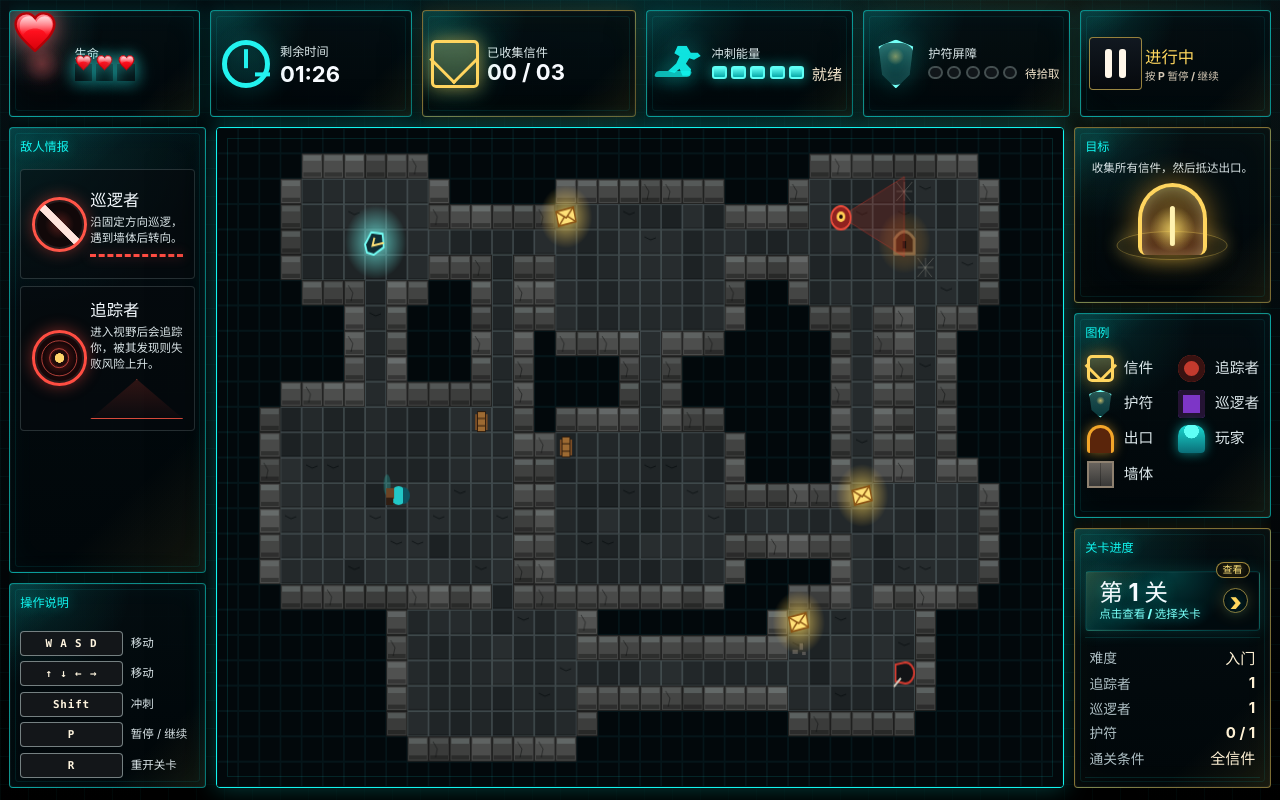
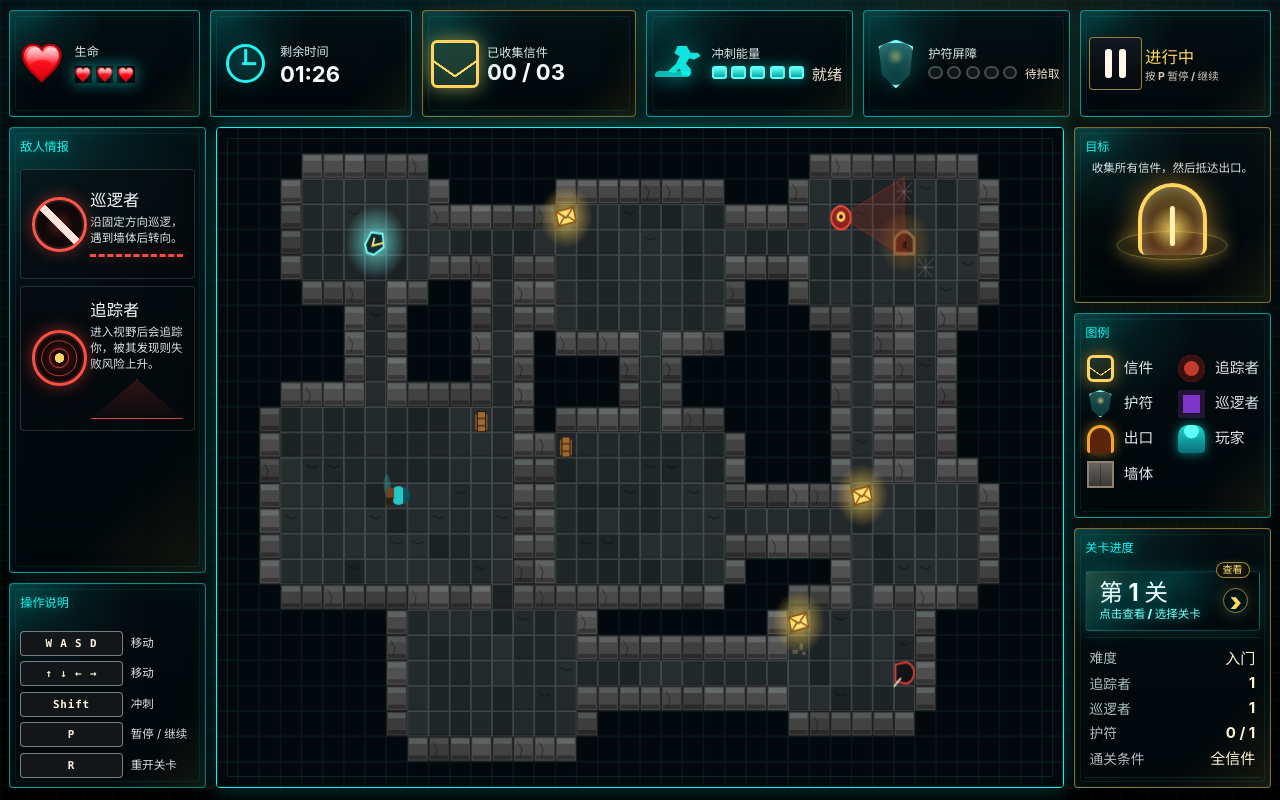
Before and after one commit to WuYuJie0530/Dungeon-Courier, a website built with Vite: page index.html in a window 1280 px wide. Built offline with nearby package versions, Linux system fonts and the light colour scheme.

Commit message:
Polish HUD and failure action icons

```diff
--- a/src/style.css
+++ b/src/style.css
@@ -228,6 +228,16 @@ input {
   filter: drop-shadow(0 0 13px rgba(17, 244, 238, 0.46));
 }
 
+.lives-card {
+  grid-template-columns: clamp(3.45rem, 3.85vw, 4.25rem) minmax(0, 1fr);
+}
+
+.lives-card > div:last-child {
+  display: grid;
+  align-content: center;
+  gap: clamp(0.24rem, 0.32vw, 0.38rem);
+}
+
 .heart-symbol {
   position: relative;
   width: clamp(2.35rem, 2.82vw, 3.05rem);
@@ -269,46 +279,57 @@ input {
 
 .clock-symbol {
   position: relative;
-  border: 5px solid #23f3ef;
+  border: 0;
   border-radius: 50%;
+  background: none;
 }
 
 .clock-symbol::before,
 .clock-symbol::after {
   content: "";
   position: absolute;
-  background: #23f3ef;
-  transform-origin: bottom center;
 }
 
 .clock-symbol::before {
-  width: 4px;
-  height: 1.2rem;
-  transform: translateY(-0.3rem);
+  inset: 9%;
+  border: clamp(3px, 0.28vw, 4px) solid #23f3ef;
+  border-radius: 50%;
+  background:
+    radial-gradient(circle at 50% 50%, #23f3ef 0 7%, transparent 8%),
+    rgba(35, 243, 239, 0.05);
 }
 
 .clock-symbol::after {
-  width: 4px;
-  height: 0.95rem;
-  transform: translate(0.55rem, 0.2rem) rotate(90deg);
+  top: 50%;
+  left: 50%;
+  width: 66%;
+  height: 66%;
+  background:
+    linear-gradient(#23f3ef, #23f3ef) 50% 8% / clamp(3px, 0.24vw, 4px) 42% no-repeat,
+    linear-gradient(#23f3ef, #23f3ef) 73% 50% / 46% clamp(3px, 0.24vw, 4px) no-repeat;
+  transform: translate(-50%, -50%);
 }
 
 .letter-symbol,
 .letter-legend {
+  position: relative;
   border: 3px solid #ffd55f;
-  border-radius: 5px;
-  background: linear-gradient(180deg, rgba(255, 228, 121, 0.28), rgba(241, 160, 36, 0.16));
+  border-radius: 6px;
+  background: rgba(255, 215, 95, 0.1);
   box-shadow: 0 0 18px rgba(255, 191, 64, 0.55);
 }
 
 .letter-symbol::before,
 .letter-legend::before {
   content: "";
-  width: 2rem;
-  height: 2rem;
-  border-left: 3px solid #ffd55f;
-  border-bottom: 3px solid #ffd55f;
-  transform: rotate(-45deg) translate(0.15rem, -0.2rem);
+  position: absolute;
+  inset: 0;
+  width: auto;
+  height: auto;
+  border: 0;
+  background:
+    linear-gradient(35deg, transparent 47%, #ffd55f 48% 53%, transparent 54%) left bottom / 50% 72% no-repeat,
+    linear-gradient(-35deg, transparent 47%, #ffd55f 48% 53%, transparent 54%) right bottom / 50% 72% no-repeat;
 }
 
 .charm-legend {
@@ -431,25 +452,23 @@ input {
   place-items: center;
   border: 0;
   border-radius: 0;
-  background:
-    radial-gradient(circle at 50% 52%, rgba(255, 112, 112, 0.18), transparent 48%),
-    radial-gradient(circle at 50% 50%, rgba(255, 73, 83, 0.14), transparent 68%);
+  background: none;
   box-shadow: none;
   transform: none;
-  filter:
-    drop-shadow(0 0 10px rgba(255, 111, 109, 0.58))
-    drop-shadow(0 0 22px rgba(255, 68, 82, 0.3));
+  filter: none;
 }
 
 .heart-symbol::before {
   content: "";
   position: absolute;
+  top: 50%;
+  left: 50%;
   width: 88%;
   height: 82%;
   border: 0;
   border-radius: 0;
   background: var(--heart-icon) center / contain no-repeat;
-  transform: translateY(0.08rem);
+  transform: translate(-50%, -50%);
   box-shadow: none;
 }
 
@@ -465,19 +484,21 @@ input {
   border: 0;
   border-radius: 0;
   background: none;
-  filter: drop-shadow(0 0 0.42rem rgba(80, 255, 247, 0.58));
+  filter: none;
   transform: none;
 }
 
 .life-pip::before {
   content: "";
   position: absolute;
+  top: 50%;
+  left: 50%;
   width: 100%;
   height: 94%;
   border: 0;
   border-radius: 0;
   background: var(--heart-icon) center / contain no-repeat;
-  transform: none;
+  transform: translate(-50%, -50%);
   box-shadow: none;
 }
 
@@ -1266,6 +1287,10 @@ canvas {
   border-radius: 50%;
 }
 
+.level-failed #overlayRetryButton::before {
+  border-right-color: currentColor;
+}
+
 #overlayRetryButton::after {
   display: none;
 }
@@ -1449,11 +1474,22 @@ canvas {
 }
 
 .game-shell.is-failed-state .clock-symbol {
+  color: #ff4747;
+}
+
+.game-shell.is-failed-state .clock-symbol::before {
   border-color: #ff4747;
-}
-
-.game-shell.is-failed-state .clock-symbol::before,
-.game-shell.is-failed-state .clock-symbol::after,
+  background:
+    radial-gradient(circle at 50% 50%, #ff4747 0 7%, transparent 8%),
+    rgba(255, 71, 71, 0.08);
+}
+
+.game-shell.is-failed-state .clock-symbol::after {
+  background:
+    linear-gradient(#ff4747, #ff4747) 50% 8% / clamp(3px, 0.24vw, 4px) 42% no-repeat,
+    linear-gradient(#ff4747, #ff4747) 73% 50% / 46% clamp(3px, 0.24vw, 4px) no-repeat;
+}
+
 .game-shell.is-failed-state .dash-cell.ready {
   background: #ff4747;
   border-color: #ff7770;
@@ -1464,6 +1500,13 @@ canvas {
 .game-shell.is-failed-state .letter-legend {
   border-color: #ffb15f;
   box-shadow: 0 0 18px rgba(255, 94, 55, 0.5);
+}
+
+.game-shell.is-failed-state .letter-symbol::before,
+.game-shell.is-failed-state .letter-legend::before {
+  background:
+    linear-gradient(35deg, transparent 47%, #ffb15f 48% 53%, transparent 54%) left bottom / 50% 72% no-repeat,
+    linear-gradient(-35deg, transparent 47%, #ffb15f 48% 53%, transparent 54%) right bottom / 50% 72% no-repeat;
 }
 
 .game-shell.is-failed-state .pause-control,
@@ -1782,8 +1825,9 @@ canvas {
 }
 
 .letter-legend::before {
-  width: 1.28rem;
-  height: 1.28rem;
+  inset: 0;
+  width: auto;
+  height: auto;
 }
 
 .exit-legend {
@@ -2263,10 +2307,9 @@ button.level-badge[aria-expanded="true"] {
   }
 
   .letter-legend::before {
-    width: 0.96rem;
-    height: 0.96rem;
-    border-left-width: 2px;
-    border-bottom-width: 2px;
+    inset: 0;
+    width: auto;
+    height: auto;
   }
 
   .exit-legend {
```
